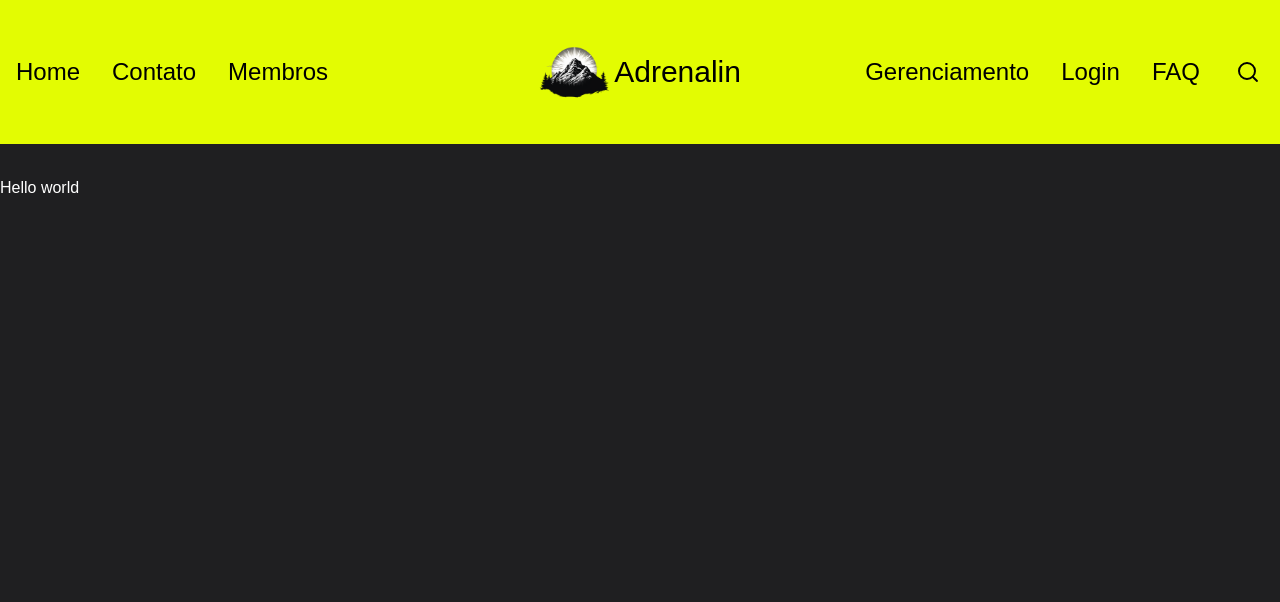
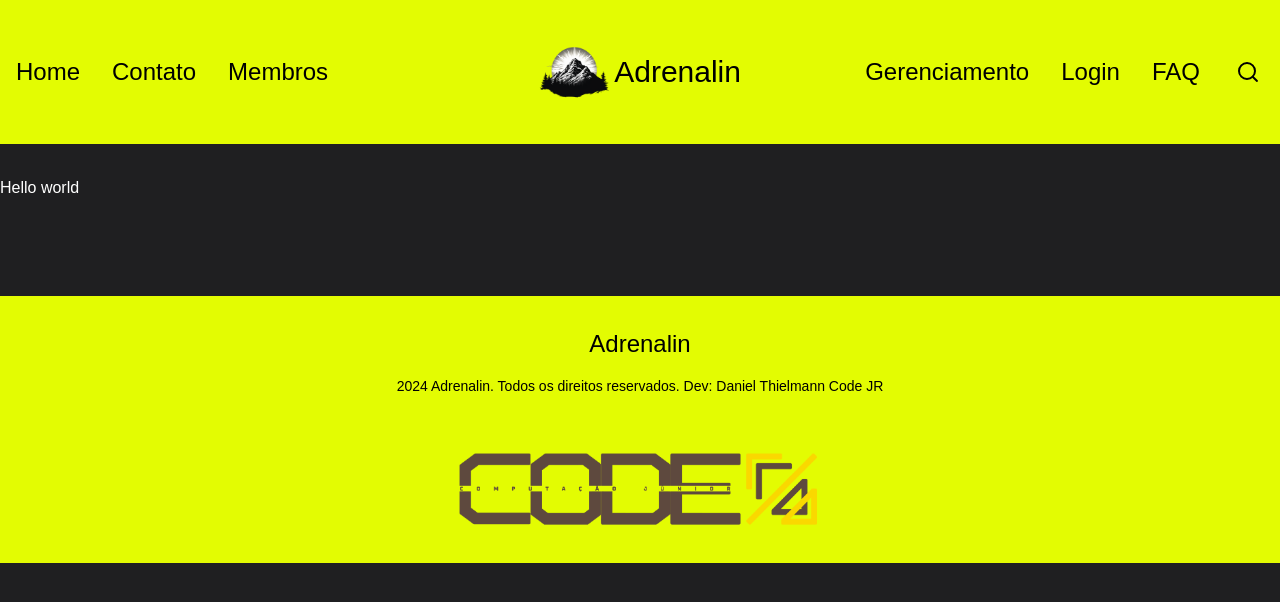
Before and after one commit to Daniel-Thielmann/Adrenalin-Ecommerce, a Next.js app: page / in a window 1280 px wide. Shown: the top 602 px of the page. Built offline with nearby package versions, Linux system fonts and the light colour scheme; a web font is replaced by a local one.

Commit message:
footer pronta, completa e sem bugs

```diff
--- a/app/layout.tsx
+++ b/app/layout.tsx
@@ -1,7 +1,8 @@
 import type { Metadata } from 'next'
-import {IBM_Plex_Sans, Just_Another_Hand, Koulen} from 'next/font/google'
+import { IBM_Plex_Sans, Just_Another_Hand, Koulen } from 'next/font/google'
 import './globals.css'
 import Header from '../components/header'
+import Footer from '@/components/footer'
 
 const koulen = Koulen({
   weight: ['400'],
@@ -32,9 +33,10 @@ export default function RootLayout({
   return (
     <html lang="en">
       <body className={koulen.className}>
-        <Header/>
+        <Header />
         {children}
-        </body>
+        <Footer />
+      </body>
     </html>
   )
 }
--- a/components/footer/index.tsx
+++ b/components/footer/index.tsx
@@ -1,3 +1,22 @@
+import Image from "next/image";
+import Link from "next/link";
+
 export default function Footer() {
-
+    return (
+        <div className="bg-[#E3FC02] text-center w-full mt-24 py-8 min-h-[250px] flex flex-col gap-12 items-center justify-center">
+            <div className="flex flex-col gap-4 px-4">
+                <span className="text-2xl text-center">Adrenalin</span>
+                <span className="text-sm text-center text-">2024 Adrenalin. Todos os direitos reservados. Dev: Daniel Thielmann Code JR</span>
+            </div>
+            <Link href='https://www.codejr.com.br' target="_blank">
+                <Image
+                    src='/logo/code.png'
+                    width={1920}
+                    height={1080}
+                    alt='logo da codejr'
+                    className="max-w-[14rem] lg:max-w-sm opacity-80 hover:opacity-100 transition-all"
+                />
+            </Link>
+        </div>
+    )
 }
```
Also changed, not shown: public/logo/code.png (added).
